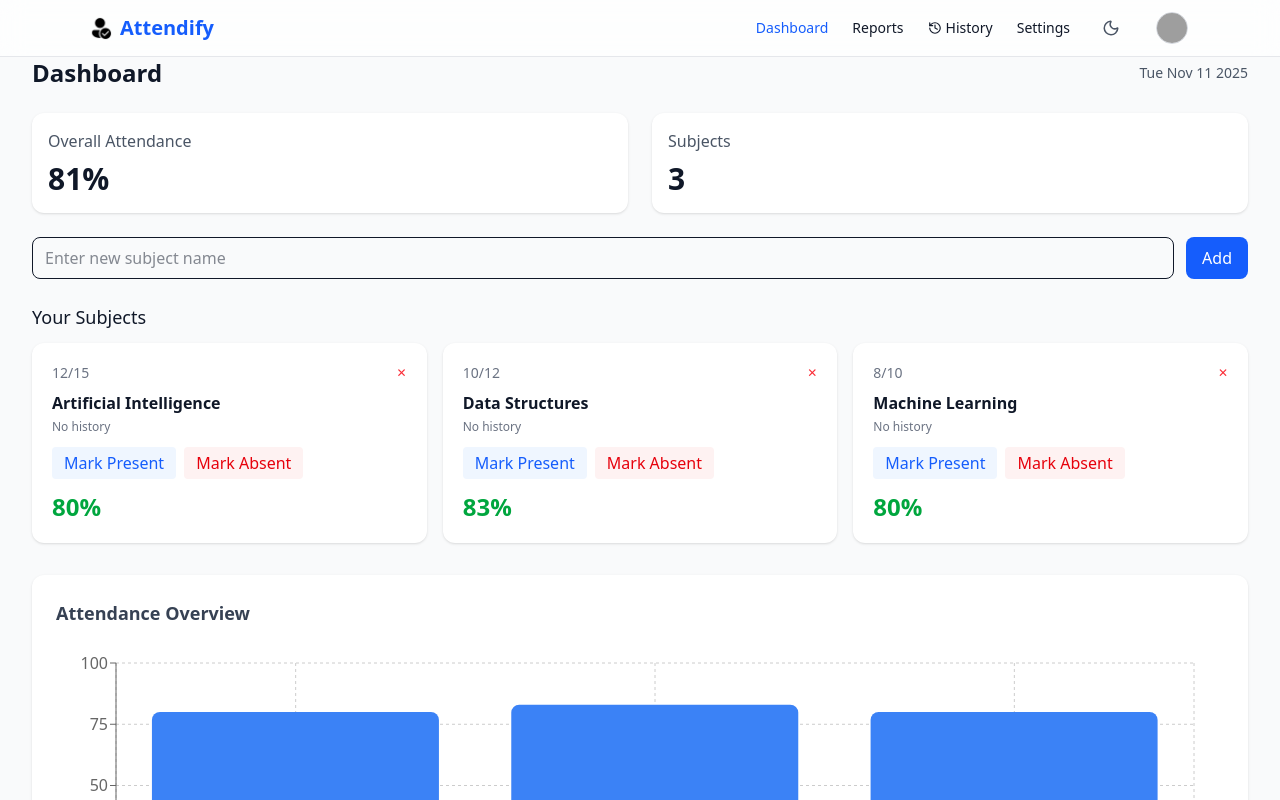
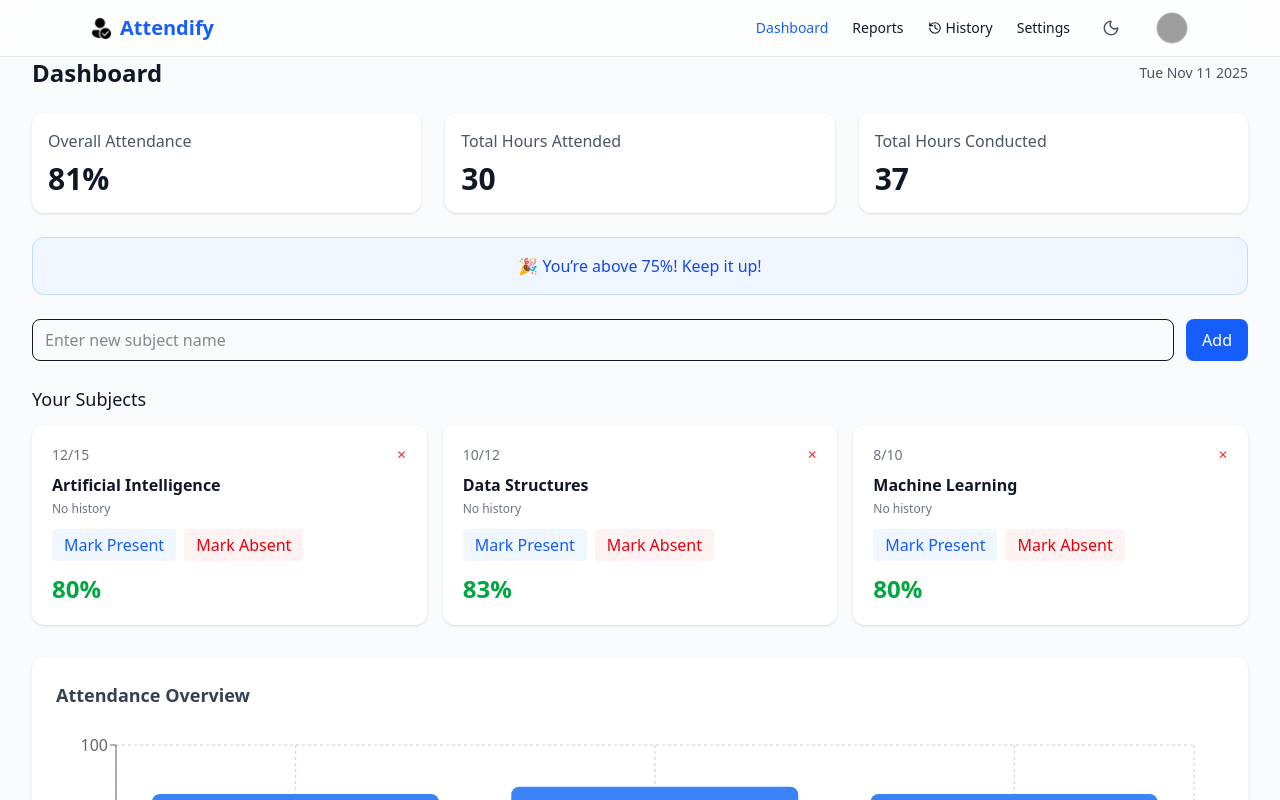
Before and after one commit to rishaaanp/attendify, a React (Vite) app: page / in a window 1280 px wide. Shown: the top 800 px of the page. Built offline with nearby package versions, Linux system fonts and the light colour scheme; grey boxes are pictures that could not be loaded.

Commit message:
Added overall classes-needed-to-reach-75% analytics on Dashboard

```diff
--- a/src/pages/Dashboard.jsx
+++ b/src/pages/Dashboard.jsx
@@ -14,7 +14,6 @@ const Dashboard = () => {
         ];
   });
 
-  // attendance history state (array of { id, subjectId, subjectName, status, timestamp })
   const [history, setHistory] = useState(() => {
     const saved = localStorage.getItem("attendanceHistory");
     return saved ? JSON.parse(saved) : [];
@@ -22,7 +21,7 @@ const Dashboard = () => {
 
   const [newSubject, setNewSubject] = useState("");
 
-  // Save subjects & history to localStorage whenever they change
+  // Save to localStorage
   useEffect(() => {
     localStorage.setItem("subjects", JSON.stringify(subjects));
   }, [subjects]);
@@ -43,13 +42,12 @@ const Dashboard = () => {
       })
     );
 
-    // add to history
     const subj = subjects.find((s) => s.id === id);
     const record = {
       id: Date.now(),
       subjectId: id,
       subjectName: subj ? subj.name : "Unknown",
-      status, // "present" or "absent"
+      status,
       timestamp: new Date().toISOString(),
     };
     setHistory((prev) => [...prev, record]);
@@ -61,31 +59,35 @@ const Dashboard = () => {
   const overall = () => {
     const totalAttended = subjects.reduce((sum, s) => sum + s.attended, 0);
     const totalClasses = subjects.reduce((sum, s) => sum + s.total, 0);
-    return calculatePercentage(totalAttended, totalClasses);
+    const percent = calculatePercentage(totalAttended, totalClasses);
+    return { attended: totalAttended, total: totalClasses, percent };
   };
+
+  // NEW — Calculate how many classes needed for 75% overall
+  const classesNeededFor75 = (attended, total) => {
+    if (total === 0) return 0;
+    const currentPercent = attended / total;
+    if (currentPercent >= 0.75) return 0;
+    const needed = Math.ceil((0.75 * total - attended) / (1 - 0.75));
+    return needed;
+  };
+
+  const overallStats = overall();
+  const neededClasses = classesNeededFor75(overallStats.attended, overallStats.total);
 
   const addSubject = (e) => {
     e.preventDefault();
     if (!newSubject.trim()) return;
-
-    const newEntry = {
-      id: Date.now(),
-      name: newSubject.trim(),
-      attended: 0,
-      total: 0,
-    };
-
+    const newEntry = { id: Date.now(), name: newSubject.trim(), attended: 0, total: 0 };
     setSubjects([...subjects, newEntry]);
     setNewSubject("");
   };
 
   const deleteSubject = (id) => {
     setSubjects(subjects.filter((s) => s.id !== id));
-    // Optionally remove historical records for that subject:
     setHistory((h) => h.filter((r) => r.subjectId !== id));
   };
 
-  // helper: get latest history record for a subject
   const getLastMarked = (subjectId) => {
     for (let i = history.length - 1; i >= 0; i--) {
       if (history[i].subjectId === subjectId) return history[i];
@@ -93,7 +95,6 @@ const Dashboard = () => {
     return null;
   };
 
-  // format ISO timestamp to readable
   const formatTime = (iso) => {
     try {
       const d = new Date(iso);
@@ -114,26 +115,50 @@ const Dashboard = () => {
       </header>
 
       {/* Summary Cards */}
-      <div className="grid grid-cols-1 sm:grid-cols-2 gap-4 sm:gap-6 mb-6">
+      <div className="grid grid-cols-1 sm:grid-cols-3 gap-4 sm:gap-6 mb-6">
         <motion.div
           className="p-4 bg-white dark:bg-gray-800 rounded-xl shadow transition-all"
           initial={{ opacity: 0, y: 20 }}
           animate={{ opacity: 1, y: 0 }}
-          transition={{ duration: 0.3 }}
         >
           <h3 className="text-gray-600 dark:text-gray-400">Overall Attendance</h3>
-          <p className="text-3xl font-bold mt-2">{overall()}%</p>
+          <p className="text-3xl font-bold mt-2">{overallStats.percent}%</p>
         </motion.div>
+
         <motion.div
           className="p-4 bg-white dark:bg-gray-800 rounded-xl shadow transition-all"
           initial={{ opacity: 0, y: 20 }}
           animate={{ opacity: 1, y: 0 }}
-          transition={{ duration: 0.4 }}
+          transition={{ delay: 0.1 }}
         >
-          <h3 className="text-gray-600 dark:text-gray-400">Subjects</h3>
-          <p className="text-3xl font-bold mt-2">{subjects.length}</p>
+          <h3 className="text-gray-600 dark:text-gray-400">Total Hours Attended</h3>
+          <p className="text-3xl font-bold mt-2">{overallStats.attended}</p>
+        </motion.div>
+
+        <motion.div
+          className="p-4 bg-white dark:bg-gray-800 rounded-xl shadow transition-all"
+          initial={{ opacity: 0, y: 20 }}
+          animate={{ opacity: 1, y: 0 }}
+          transition={{ delay: 0.2 }}
+        >
+          <h3 className="text-gray-600 dark:text-gray-400">Total Hours Conducted</h3>
+          <p className="text-3xl font-bold mt-2">{overallStats.total}</p>
         </motion.div>
       </div>
+
+      {/* NEW: Overall 75% Progress Message */}
+      {overallStats.total > 0 && (
+        <div className="mb-6 p-4 bg-blue-50 dark:bg-blue-900/30 border border-blue-200 dark:border-blue-800 rounded-xl text-blue-700 dark:text-blue-300 text-center">
+          {neededClasses === 0 ? (
+            <p>🎉 You’re above 75%! Keep it up!</p>
+          ) : (
+            <p>
+              🎯 Attend <b>{neededClasses}</b> more class
+              {neededClasses > 1 ? "es" : ""} continuously to reach 75% overall.
+            </p>
+          )}
+        </div>
+      )}
 
       {/* Add Subject Form */}
       <form onSubmit={addSubject} className="mb-6 flex flex-col sm:flex-row gap-3">
@@ -157,7 +182,9 @@ const Dashboard = () => {
         <h3 className="text-lg font-medium mb-3">Your Subjects</h3>
         <div className="grid grid-cols-1 sm:grid-cols-2 lg:grid-cols-3 gap-4">
           {subjects.map((subj) => {
+            const percent = calculatePercentage(subj.attended, subj.total);
             const last = getLastMarked(subj.id);
+
             return (
               <motion.div
                 key={subj.id}
@@ -166,7 +193,6 @@ const Dashboard = () => {
                 whileTap={{ scale: 0.97 }}
                 initial={{ opacity: 0, y: 20 }}
                 animate={{ opacity: 1, y: 0 }}
-                transition={{ duration: 0.3 }}
               >
                 <div className="text-sm text-gray-500 dark:text-gray-400 flex justify-between">
                   <span>
@@ -179,11 +205,12 @@ const Dashboard = () => {
                     ✕
                   </button>
                 </div>
-                <div className="mt-2 font-semibold dark:text-gray-100">{subj.name}</div>
+                <div className="mt-2 font-semibold dark:text-gray-100">
+                  {subj.name}
+                </div>
                 <div className="text-xs text-gray-500 dark:text-gray-400 mt-1">
                   {last ? `Last: ${formatTime(last.timestamp)} (${last.status})` : "No history"}
                 </div>
-
                 <div className="mt-3 flex flex-wrap gap-2">
                   <motion.button
                     whileTap={{ scale: 0.9 }}
@@ -200,15 +227,12 @@ const Dashboard = () => {
                     Mark Absent
                   </motion.button>
                 </div>
-
                 <div
                   className={`mt-3 text-2xl font-bold ${
-                    calculatePercentage(subj.attended, subj.total) < 75
-                      ? "text-red-600"
-                      : "text-green-600"
+                    percent < 75 ? "text-red-600" : "text-green-600"
                   }`}
                 >
-                  {calculatePercentage(subj.attended, subj.total)}%
+                  {percent}%
                 </div>
               </motion.div>
             );
```
